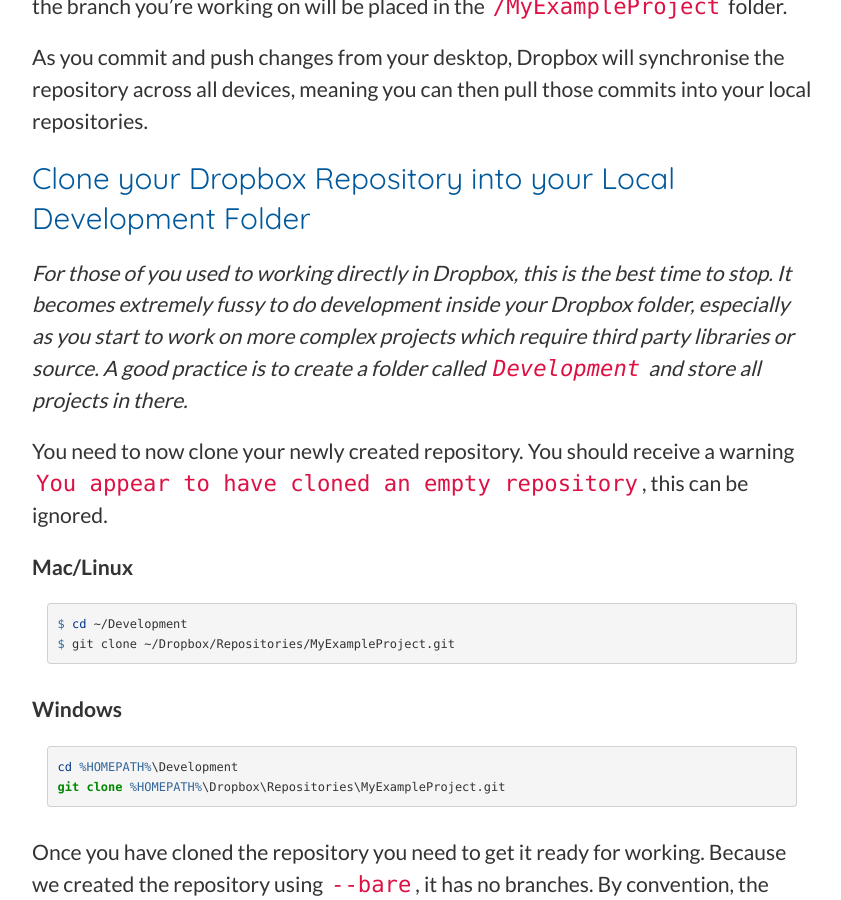
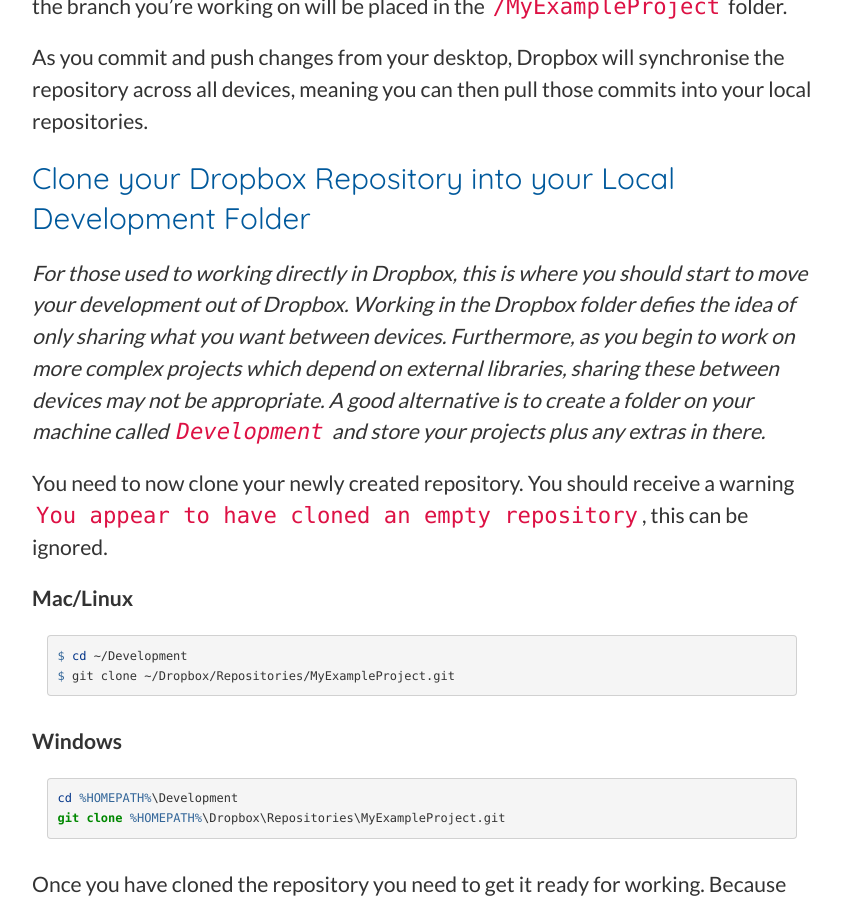
Before and after one commit to mmucomputing/mmucomputing.github.io, a Jekyll site: the page built from _posts/2014-01-01-Using-Git-And-Dropbox.md, in a window 1280 px wide and 900 px high, scrolled down 2905 px. Shown: the whole window, without its empty margins (218-1059 px from the left). Built offline with Jekyll 4.4.1, drawn with Linux system fonts in a browser that asks for light colours; nearby versions of some CDN libraries; Markdown is read by kramdown in place of the engine named in the settings; comment, search, counter and statistics services are not loaded.

Commit message:
Slight amendment to post

```diff
--- a/_posts/2014-01-01-Using-Git-And-Dropbox.md
+++ b/_posts/2014-01-01-Using-Git-And-Dropbox.md
@@ -57,7 +57,7 @@
 
 Clone your Dropbox Repository into your Local Development Folder
 =====
-*For those of you used to working directly in Dropbox, this is the best time to stop. It becomes extremely fussy to do development inside your Dropbox folder, especially as you start to work on more complex projects which require third party libraries or source. A good practice is to create a folder called `Development` and store all projects in there.*
+*For those used to working directly in Dropbox, this is where you should start to move your development out of Dropbox. Working in the Dropbox folder defies the idea of only sharing what you want between devices. Furthermore, as you begin to work on more complex projects which depend on external libraries, sharing these between devices may not be appropriate. A good alternative is to create a folder on your machine called `Development` and store your projects plus any extras in there.*
 
 You need to now clone your newly created repository. You should receive a warning `You appear to have cloned an empty repository`, this can be ignored.
 
```
